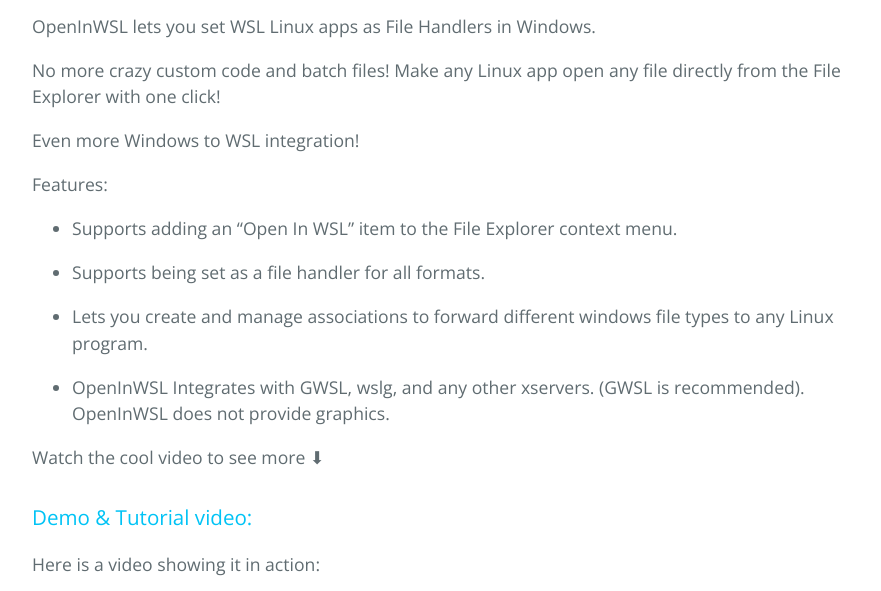
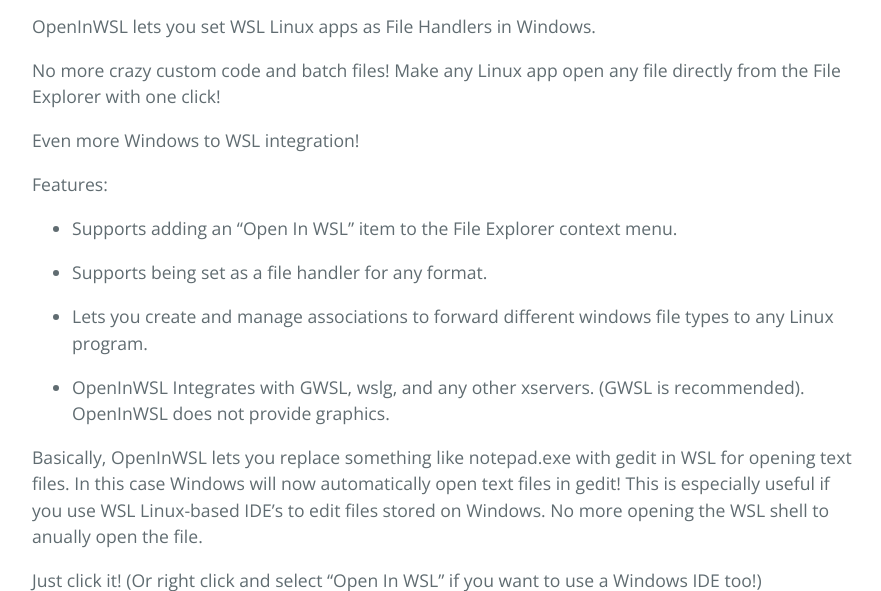
Before and after one commit to Opticos/openinwsl, a Jekyll site: the page built from index.md, in a window 1280 px wide and 900 px high, scrolled down 759 px, cut to the strip 0-591 px from the top of the window. Shown: the whole strip, without its empty margins (192-1073 px from the left). Built offline with Jekyll 4.4.1, drawn with Linux system fonts in a browser that asks for light colours; the repository's description, which GitHub fills in, is left out.

Commit message:
Update index.md

```diff
--- a/index.md
+++ b/index.md
@@ -15,11 +15,16 @@
 Features:
 * Supports adding an "Open In WSL" item to the File Explorer context menu.
 
-* Supports being set as a file handler for all formats.
+* Supports being set as a file handler for any format.
 
 * Lets you create and manage associations to forward different windows file types to any Linux program.
 
 * OpenInWSL Integrates with GWSL, wslg, and any other xservers. (GWSL is recommended). OpenInWSL does not provide graphics.
+
+Basically, OpenInWSL lets you replace something like notepad.exe with gedit in WSL for opening text files. In this case Windows will now automatically open text files in gedit!
+This is especially useful if you use WSL Linux-based IDE's to edit files stored on Windows. No more opening the WSL shell to anually open the file.
+
+Just click it! (Or right click and select "Open In WSL" if you want to use a Windows IDE too!)
 
 Watch the cool video to see more ⬇
 
```
